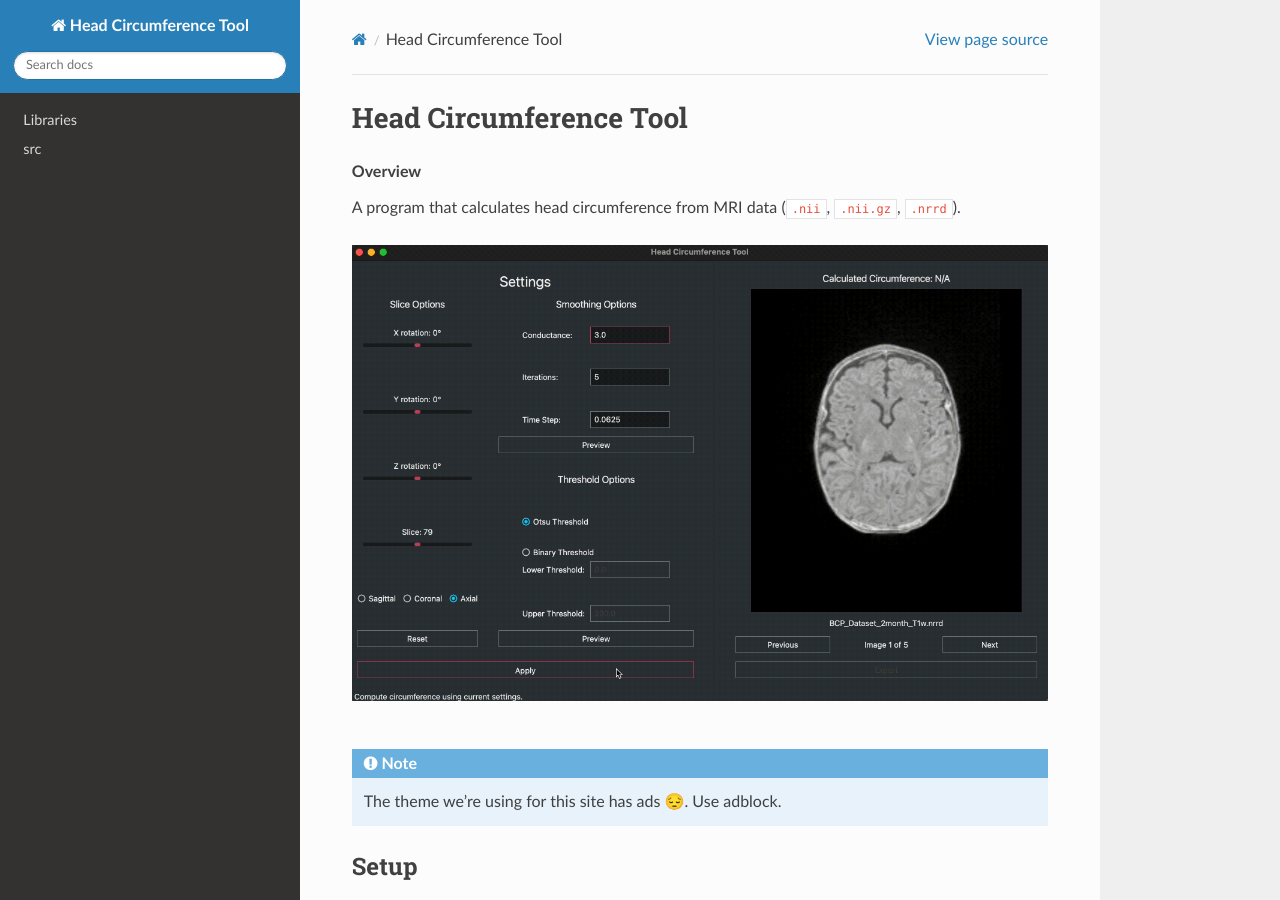
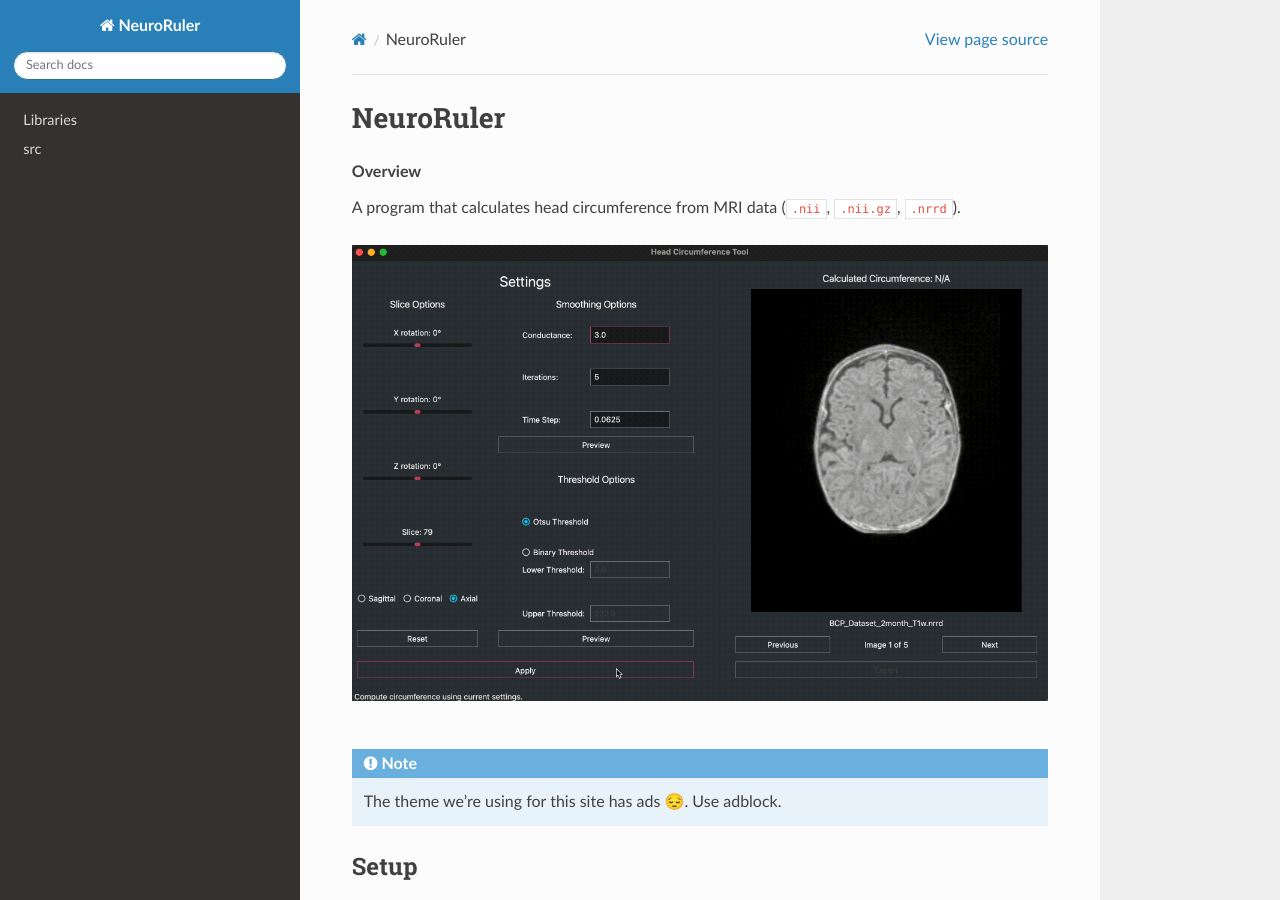
Before and after one commit to NIRALUser/NeuroRuler, a Sphinx documentation site: the page built from docs/index.rst, in a window 1280 px wide and 900 px high. Built offline with Sphinx 7.4.7 and the Read the Docs theme 2.0.0, drawn with Linux system fonts in a browser that asks for light colours.

Commit message:
some other renamings

```diff
--- a/docs/conf.py
+++ b/docs/conf.py
@@ -14,7 +14,7 @@ sys.path.insert(0, os.path.abspath(".."))
 # -- Project information -----------------------------------------------------
 # https://www.sphinx-doc.org/en/master/usage/configuration.html#project-information
 
-project = "Head Circumference Tool"
+project = "NeuroRuler"
 copyright = '2023 Jesse Wei, Madison Lester, Peifeng "Hank" He, Eric Schneider'
 author = 'Jesse Wei, Madison Lester, Peifeng "Hank" He, Eric Schneider'
 release = "0.0"
--- a/docs/index.rst
+++ b/docs/index.rst
@@ -1,4 +1,4 @@
-.. Head Circumference Tool documentation master file, created by
+.. NeuroRuler documentation master file, created by
    sphinx-quickstart on Thu Mar 16 00:34:47 2023.
    You can adapt this file completely to your liking, but it should at least
    contain the root `toctree` directive.
@@ -7,7 +7,7 @@
     :format: html
 
 #######################
-Head Circumference Tool
+NeuroRuler
 #######################
 
 .. topic:: Overview
@@ -15,7 +15,7 @@ Head Circumference Tool
    A program that calculates head circumference from MRI data (:code:`.nii`, :code:`.nii.gz`, :code:`.nrrd`).
 
 .. image:: _static/hct_demo.gif
-   :alt: Head Circumference Tool GUI demo
+   :alt: NeuroRuler GUI demo
    :align: center
 
 :raw-html:`<br />`
```
Also changed, not shown: .github/ISSUE_TEMPLATE/question.md, 1 other file.
